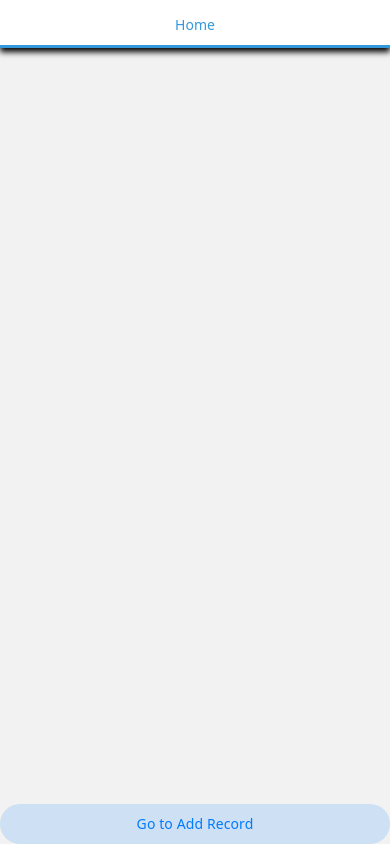
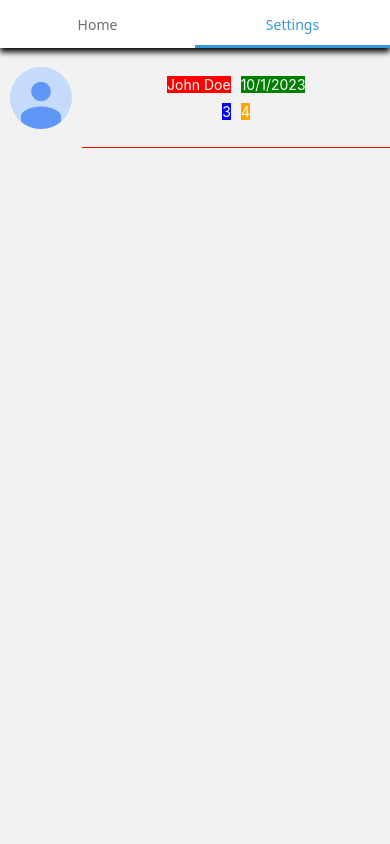
Before and after one commit to MuntadherAteeq/Transaction-Manager-Mobile, a React Native app: screen /Settings in a window 390 px wide. Built offline with nearby package versions, Linux system fonts and the light colour scheme.

Commit message:
feat: Add HistoryTab component and integrate it into HomePage

```diff
--- a/src/pages/Home.tsx
+++ b/src/pages/Home.tsx
@@ -3,6 +3,7 @@ import { SafeAreaView } from "react-native-safe-area-context";
 import { createMaterialTopTabNavigator } from "@react-navigation/material-top-tabs";
 import { useColors } from "../constants/Colors";
 import { MainTab } from "./Tabs/Main-Tab";
+import { HistoryTab } from "./Tabs/History-Tab";
 
 const Tab = createMaterialTopTabNavigator();
 const Stack = createNativeStackNavigator();
@@ -32,8 +33,8 @@ export function HomePage() {
         })}
       >
         <Tab.Screen name="Home" component={MainTab} />
-        {/* <Tab.Screen name="Profile" component={} />
-        <Tab.Screen name="Settings" component={} /> */}
+        <Tab.Screen name="Settings" component={HistoryTab} />
+        {/* {/* <Tab.Screen name="Profile" component={} /> */}
       </Tab.Navigator>
     </SafeAreaView>
   );
--- /dev/null
+++ b/src/pages/Tabs/History-Tab.tsx
@@ -0,0 +1,105 @@
+import { View } from "@/src/components/view";
+import { Text } from "@/src/components/text";
+import { Image } from "react-native";
+import { Record } from "@/src/models/Record";
+import { useColors } from "@/src/constants/Colors";
+
+export function HistoryTab({ record }: { record?: Record }) {
+  record = new Record(
+    0,
+    "John Doe",
+    "1234567890",
+    "email@gmail.com",
+    "2023-10-01",
+    "",
+    "Sample description",
+    100.0
+  );
+
+  const colors = useColors();
+  return (
+    <View style={{ height: 100, backgroundColor: "red", flexDirection: "row" }}>
+      {/* Left */}
+      <View style={{ justifyContent: "center", alignItems: "center" }}>
+        <Image
+          source={require("../../../assets/images/Avatar.png")}
+          style={{ width: 62, height: 62, borderRadius: 62 / 2, margin: 10 }}
+        />
+      </View>
+      {/* right */}
+      <View
+        style={{
+          flex: 1,
+          justifyContent: "space-between",
+          paddingVertical: 25,
+        }}
+      >
+        <View
+          style={{ flex: 1, justifyContent: "center", alignItems: "center" }}
+        >
+          <View style={{ flexDirection: "row" }}>
+            <View
+              style={{
+                flex: 1,
+                backgroundColor: "red",
+                margin: 5,
+                justifyContent: "center",
+                alignItems: "center",
+              }}
+            >
+              <Text style={{ color: "white" }}>{record.name}</Text>
+            </View>
+            <View
+              style={{
+                flex: 1,
+                backgroundColor: "green",
+                margin: 5,
+                justifyContent: "center",
+                alignItems: "center",
+              }}
+            >
+              <Text style={{ color: "white" }}>{record.date}</Text>
+            </View>
+          </View>
+
+          <View style={{ flexDirection: "row" }}>
+            <View
+              style={{
+                flex: 1,
+                backgroundColor: "blue",
+                margin: 5,
+                justifyContent: "center",
+                alignItems: "center",
+              }}
+            >
+              <Text style={{ color: "white" }}>3</Text>
+            </View>
+            <View
+              style={{
+                flex: 1,
+                backgroundColor: "orange",
+                margin: 5,
+                justifyContent: "center",
+                alignItems: "center",
+              }}
+            >
+              <Text style={{ color: "white" }}>4</Text>
+            </View>
+          </View>
+        </View>
+        <View
+          style={{
+            bottom: 0,
+            height: 1,
+            width: "100%",
+            position: "absolute",
+            flexDirection: "row",
+            justifyContent: "space-between",
+            paddingHorizontal: 10,
+            backgroundColor: "red",
+          }}
+        />
+      </View>
+    </View>
+  );
+}
```
